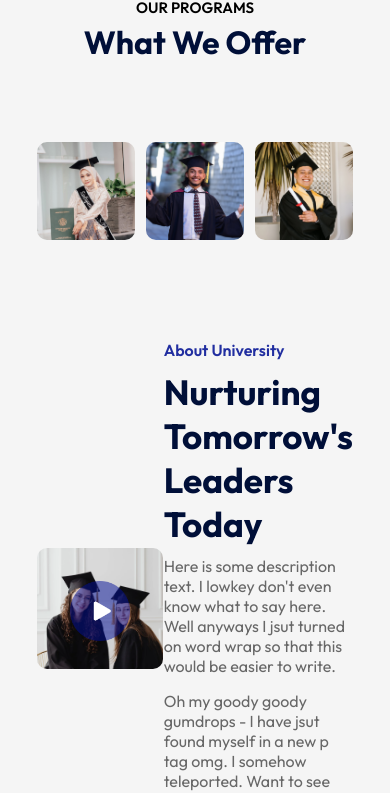
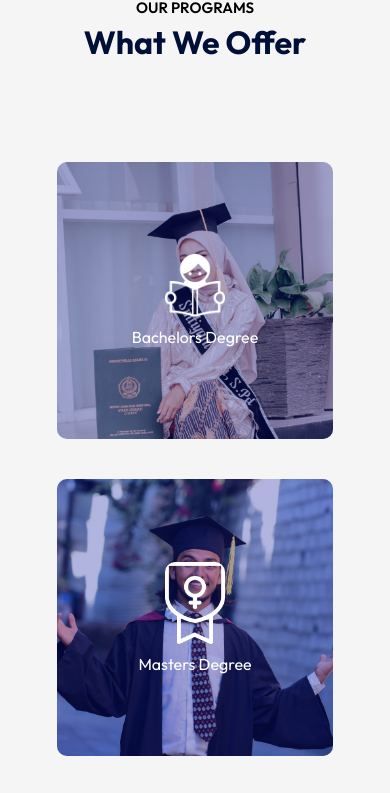
Before and after one commit to andrecamerino/react-website, a React (Vite) app in the folder react-website/: page / in a window 390 px wide. Shown: the part 916-1709 px from the top of the page. Built offline with nearby package versions, Linux system fonts and the light colour scheme.

Commit message:
feat(programs) make programs section responsive for mobile

```diff
--- a/react-website/src/Components/Programs/Programs.css
+++ b/react-website/src/Components/Programs/Programs.css
@@ -45,3 +45,21 @@
     opacity: 1;
     padding-top: 0;
 }
+
+/* --- media query --- */
+
+@media (max-width: 650px) {
+    .programs {
+        flex-direction: column;
+    }
+
+    .program {
+        flex-basis: 100%;
+        margin: 20px
+    }
+
+    .caption {
+        opacity: 1;
+        padding-top: 0;
+    }
+}
```
